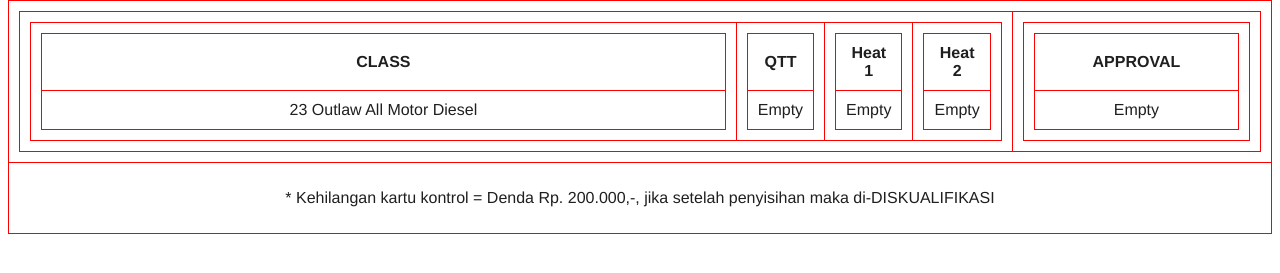
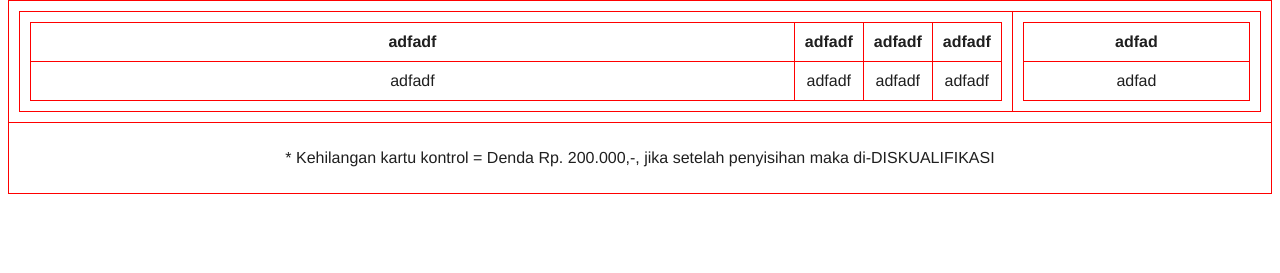
Before and after one commit to aguungprasetyo/Template-Print-A4-Event-Toko-Racing, a plain HTML site: page index.html in a window 1280 px wide. Shown: the part 413-686 px from the top of the page. Drawn offline with Linux system fonts and the light colour scheme.

Commit message:
Ubah struktu tabel dibagian approval

```diff
--- a/index.html
+++ b/index.html
@@ -109,36 +109,20 @@
                         <td class="width-80">
                             <table>
                                 <tr>
-                                    <th class="width-20 label">
-                                        NAMA
-                                    </th>
-                                    <td class="label">
-                                        Tommi Harihutomo
-                                    </td>
+                                    <th class="width-20 label">NAMA</th>
+                                    <td class="label">Tommi Harihutomo</td>
                                 </tr>
                                 <tr>
-                                    <th class="width-20 label">
-                                        TEAM
-                                    </th>
-                                    <td class="label">
-                                        USAHA KITA x JRC Racing Team
-                                    </td>
+                                    <th class="width-20 label">TEAM</th>
+                                    <td class="label">USAHA KITA x JRC Racing Team</td>
                                 </tr>
                                 <tr>
-                                    <th class="width-20 label">
-                                        MERK
-                                    </th>
-                                    <td class="label">
-                                        Toyota Fortuner
-                                    </td>
+                                    <th class="width-20 label">MERK</th>
+                                    <td class="label">Toyota Fortuner</td>
                                 </tr>
                                 <tr>
-                                    <th class="width-20 label">
-                                        WARNA
-                                    </th>
-                                    <td class="label">
-                                        Hitam
-                                    </td>
+                                    <th class="width-20 label">WARNA</th>
+                                    <td class="label">Hitam</td>
                                 </tr>
                             </table>
                         </td>
@@ -162,62 +146,26 @@
                         <td class="width-80">
                             <table>
                                 <tr>
-                                    <td>
-                                        <table>
-                                            <tr>
-                                                <th>CLASS</th>
-                                            </tr>
-                                            <tr>
-                                                <td>23 Outlaw All Motor Diesel</td>
-                                            </tr>
-                                        </table>
-                                    </td>
-                                    <td>
-                                        <table>
-                                            <tr>
-                                                <th>QTT</th>
-                                            </tr>
-                                            <tr>
-                                                <td>Empty</td>
-                                            </tr>
-                                        </table>
-                                    </td>
-                                    <td>
-                                        <table>
-                                            <tr>
-                                                <th>Heat 1</th>
-                                            </tr>
-                                            <tr>
-                                                <td>Empty</td>
-                                            </tr>
-                                        </table>
-                                    </td>
-                                    <td>
-                                        <table>
-                                            <tr>
-                                                <th>Heat 2</th>
-                                            </tr>
-                                            <tr>
-                                                <td>Empty</td>
-                                            </tr>
-                                        </table>
-                                    </td>
+                                    <th>adfadf</th>
+                                    <th>adfadf</th>
+                                    <th>adfadf</th>
+                                    <th>adfadf</th>
+                                </tr>
+                                <tr>
+                                    <td>adfadf</td>
+                                    <td>adfadf</td>
+                                    <td>adfadf</td>
+                                    <td>adfadf</td>
                                 </tr>
                             </table>
                         </td>
-                        <td>
+                        <td >
                             <table>
                                 <tr>
-                                    <td>
-                                        <table>
-                                            <tr>
-                                                <th>APPROVAL</th>
-                                            </tr>
-                                            <tr>
-                                                <td>Empty</td>
-                                            </tr>
-                                        </table>
-                                    </td>
+                                    <th>adfad</th>
+                                </tr>
+                                <tr>
+                                    <td>adfad </td>
                                 </tr>
                             </table>
                         </td>
```
